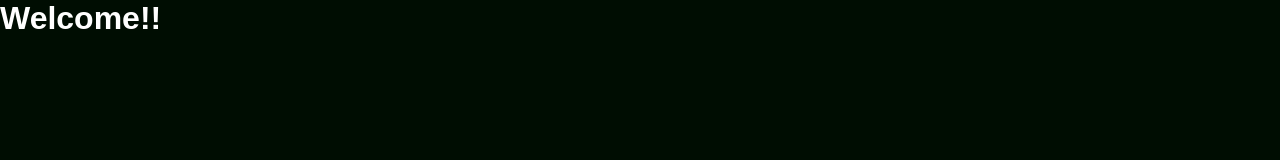
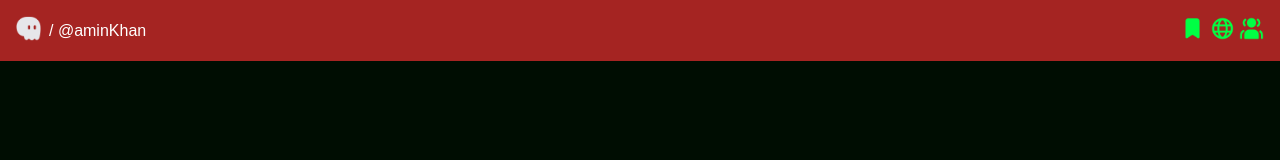
Before and after one commit to Aminkhan-mid/Bit-Chat, a plain HTML site: page home.html in a window 1280 px wide. Drawn offline with Linux system fonts and the light colour scheme; a web font is replaced by a local one.

Commit message:
added a few changes to the home page.

```diff
--- a/createAcc.js
+++ b/createAcc.js
@@ -1,6 +1,10 @@
+export {userDetails}
 const createAccBtn = document.getElementById("createAcc-btn")
 const createAccBody = document.getElementById("createAcc-body")
 const usernameInput = document.getElementById("username-input")
+const savedUserName = localStorage.getItem("userName") || "Local storage is empty."
+const savedUserPfp = localStorage.getItem("pfpSrc") || "Local storage is empty."
+
 
 usernameInput.addEventListener("input", ()=> {
     if(usernameInput.value.trim() !== ""){
@@ -11,8 +15,6 @@ usernameInput.addEventListener("input", ()=> {
 })
 
 
-
-
 function getMatchingIcon(){
     document.addEventListener("click", (e) => {
         if(!e.target.classList.contains("pfps-icon")) return
@@ -20,6 +22,7 @@ function getMatchingIcon(){
         document.querySelectorAll(".pfps-icon").forEach( (m) => {
             if(m.id === e.target.id) {
                 m.style.border = "2px solid yellow"
+                localStorage.setItem("pfpSrc", m.src)
             } else{
                 m.style.border = "1px solid gainsboro"
             }
@@ -46,6 +49,7 @@ function showAccountCreated() {
       <p>@${usernameInput.value}</p>
       <h2>Account Created 🥳</h2>
     </div>`;
+    localStorage.setItem("userName", usernameInput.value)
 }
 
  createAccBtn.addEventListener("click", ()=>{
@@ -69,4 +73,8 @@ let selectedIconSrc = null
 let selectedIconAlt = null
 getMatchingIcon()
 
-//  createAccBody.innerHTML = window.location.href = "./home.html"}, 10000)
+const userDetails = {
+    name: savedUserName,
+    src: savedUserPfp
+}
+console.log("Create Account:", userDetails)
--- a/home.css
+++ b/home.css
@@ -9,3 +9,26 @@ body{
     font-family: sans-serif;
     height: 100vh;
 }
+nav{
+    display: flex;
+    justify-content: space-between;
+    align-items: baseline;
+    background: #A52422;
+}
+nav span{
+    display: flex;
+    align-items: center;
+    margin: 1em;
+    gap: 0.5em;
+}
+nav img{
+    width: 25px;
+}
+nav p{
+    font-size: 1rem;
+    margin-top:4px;
+}
+nav div{
+
+    padding: 1em;
+}
--- a/home.html
+++ b/home.html
@@ -12,9 +12,19 @@
     <link href="https://fonts.cdnfonts.com/css/pf-tempesta-five" rel="stylesheet">
 </head>
 <body>
-   <h1>Welcome!!</h1>
+    <nav>
+        <span>
+            <img src="./imgs/streamline-flex--skull-2-solid.png" alt="skull">
+            <p>/ @aminKhan</p>
+        </span>
+        <div>
+            <img src="./imgs/stash--save-ribbon-solid.png" alt="saved">
+            <img src="./imgs/jam--world.png" alt="world">
+            <img src="./imgs/icon-park-solid--peoples-two.png" alt="all users">
+        </div>
+    </nav>
 
 
-    <script src="./home.js"></script>
+    <script defer src="./home.js" type="module"></script>
 </body>
 </html>
--- a/home.js
+++ b/home.js
@@ -0,0 +1,3 @@
+import { userDetails } from "/createAcc.js";
+
+console.log("HOME PAGE:", userDetails)
```
Also changed, not shown: createAcc.html (+1 -1 lines), imgs/icon-park-solid--peoples-two.png (added), imgs/stash--save-ribbon-solid.png (added).
